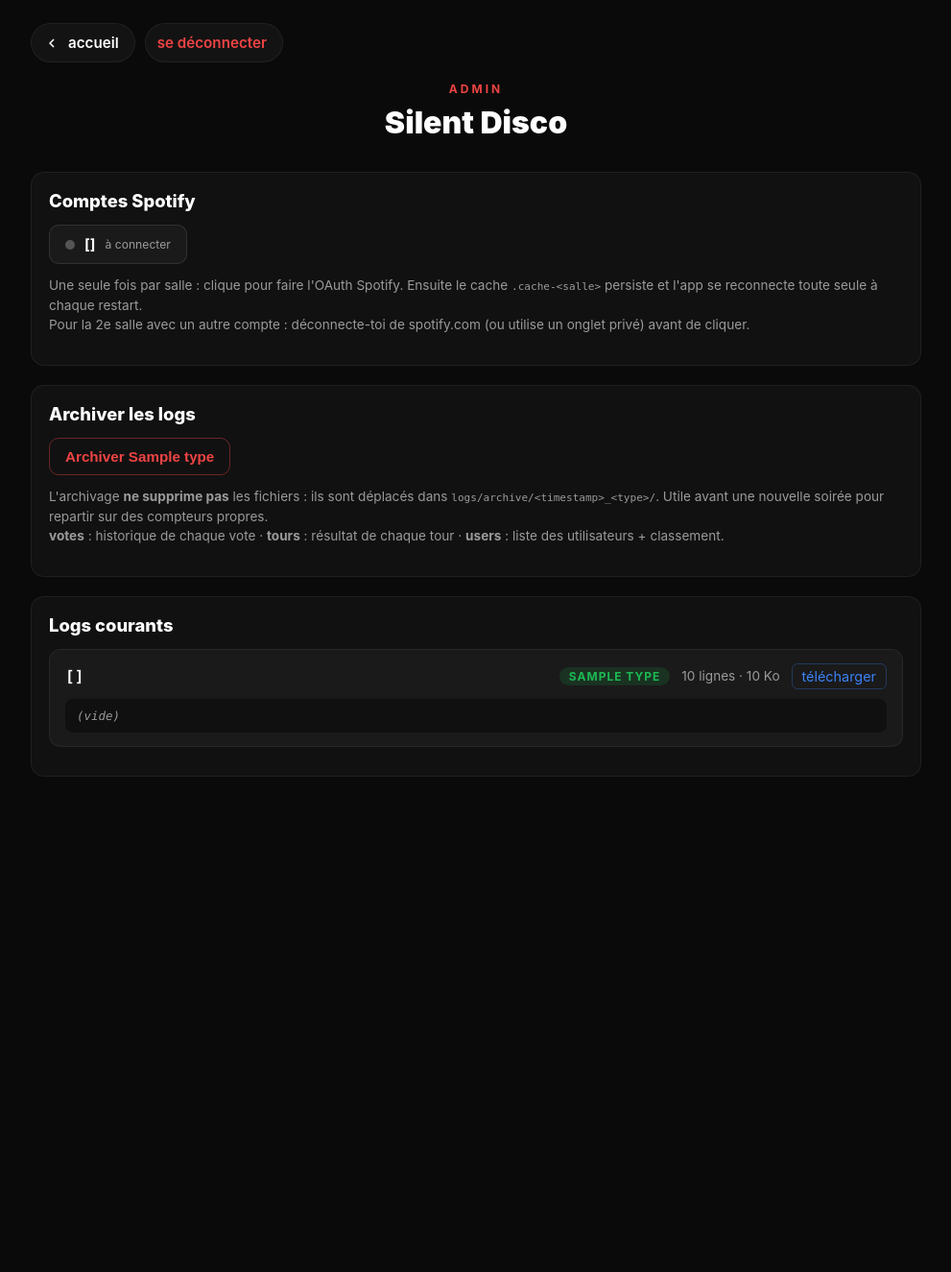
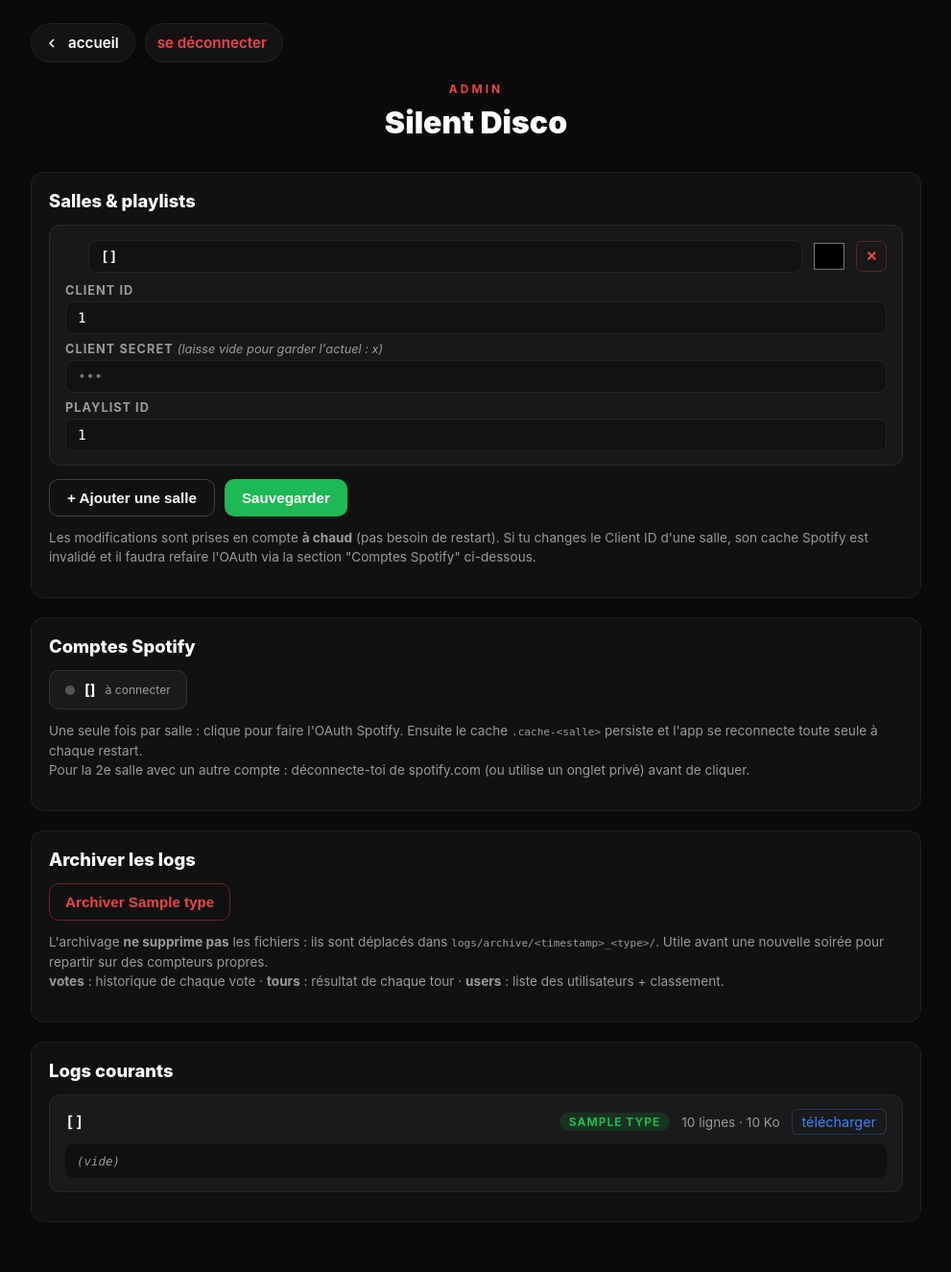
Before and after one commit to MacFly99/silent-disco, a Flask app: template templates/admin.html in a window 1280 px wide. Shown: the whole page at 96% size, without its empty margins (144-1135 px from the left). Before the commit the page ends 809 px from the top, so only its background shows below. Run offline with Flask 3, Linux system fonts and the light colour scheme; the template is opened without the code that fills it: most values are stand-ins (such as "Sample title", 1, 10 or a date in 2020); parts of the project's set-up code (start-up, migrations or seed data) failed here and were passed over.

Commit message:
dynamic room creation

```diff
--- a/app.py
+++ b/app.py
@@ -1,15 +1,13 @@
-"""Silent Disco — entry point : init Flask, salles, threads, câble les routes.
+"""Silent Disco — entry point : init Flask, manager, câble les routes.
 
 Options CLI :
-  --clear       Efface user_stats.json et users.log avant de lancer (fresh start)
+  --clear       Efface user_stats.json et users.log avant de lancer
   --seed        Ajoute ~50 users fake avec votes aléatoires (pour tester /stats)
-  --seed-clear  --clear + --seed (fresh start + fakes)
+  --seed-clear  --clear + --seed
 """
 
 import os
 import sys
-import time
-from threading import Thread
 
 from dotenv import load_dotenv
 from flask import Flask
@@ -17,62 +15,23 @@ from flask_socketio import SocketIO
 
 from routes_admin import register_admin_routes
 from routes_public import register_public_routes
-from salle import Salle
+from salle_manager import SalleManager
 from sockets import register_sockets
-from spotify_sync import demarrer_surveillance_salle
 
 load_dotenv()
 
-# --- Flask / SocketIO ---
 app = Flask(__name__)
-app.config['SECRET_KEY'] = 'musique2024'
+app.config['SECRET_KEY'] = os.environ.get('SECRET_KEY', 'musique2024')
 socketio = SocketIO(app)
 
-# --- Salles ---
-# Une salle = une playlist + un compte Spotify (cache séparé).
-SALLES_CONFIG = [
-    ('pop', '#3b82f6'),
-    ('nostalgie', '#1DB954'),
-]
-
-salles = {}
-for nom, couleur in SALLES_CONFIG:
-    prefixe = f'SPOTIFY_{nom.upper()}'
-    if all(os.environ.get(f'{prefixe}_{k}') for k in ('CLIENT_ID', 'CLIENT_SECRET', 'PLAYLIST_ID')):
-        salles[nom] = Salle(nom, couleur=couleur)
-
-if not salles:
-    raise RuntimeError(
-        "Aucune salle configurée. Définis dans .env :\n"
-        "  SPOTIFY_POP_CLIENT_ID, SPOTIFY_POP_CLIENT_SECRET, SPOTIFY_POP_PLAYLIST_ID\n"
-        "et/ou équivalents pour NOSTALGIE."
-    )
+# --- Manager qui orchestre les salles (config/salles.json) ---
+manager = SalleManager(socketio)
+manager.charger_depuis_config()
 
 # --- Wire-up ---
-register_public_routes(app, socketio, salles)
-register_admin_routes(app, salles)
-register_sockets(socketio, salles)
-
-
-# --- Démarrage en arrière-plan : chaque salle a sa propre thread ---
-
-def demarrer():
-    time.sleep(1)
-    for salle in salles.values():
-        if salle.est_authentifie():
-            try:
-                salle.initialiser_pool()
-                salle.nouveau_tirage()
-            except Exception as e:
-                print(f"[{salle.nom}] init pool impossible : {e}")
-        Thread(
-            target=demarrer_surveillance_salle,
-            args=(salle, socketio),
-            daemon=True,
-        ).start()
-
-
-Thread(target=demarrer, daemon=True).start()
+register_public_routes(app, socketio, manager)
+register_admin_routes(app, manager)
+register_sockets(socketio, manager)
 
 
 if __name__ == '__main__':
@@ -90,7 +49,7 @@ if __name__ == '__main__':
 
     if do_seed:
         from seed_fake_data import seed
-        seed(clear_first=False)  # le clear a déjà été fait au-dessus si demandé
+        seed(clear_first=False)
 
     port = int(os.environ.get('PORT', 5001))
     socketio.run(app, host='0.0.0.0', port=port, debug=True,
--- a/requirements.txt
+++ b/requirements.txt
@@ -2,3 +2,7 @@ flask
 flask-socketio
 spotipy
 python-dotenv
+
+# Pour déploiement en prod (optionnel)
+gunicorn
+eventlet
--- a/static/css/admin.css
+++ b/static/css/admin.css
@@ -113,6 +113,122 @@ body {
     text-transform: none;
 }
 .btn-spotify:active { transform: scale(0.97); }
+
+/* --- Édition des salles --- */
+#salles-editor {
+    display: flex;
+    flex-direction: column;
+    gap: 14px;
+}
+.salle-edit {
+    background: rgba(255, 255, 255, 0.03);
+    border: 1px solid rgba(255, 255, 255, 0.08);
+    border-radius: 12px;
+    padding: 14px 16px;
+}
+.salle-edit-header {
+    display: flex;
+    align-items: center;
+    gap: 10px;
+    margin-bottom: 10px;
+}
+.pastille-couleur {
+    width: 14px;
+    height: 14px;
+    border-radius: 50%;
+    flex-shrink: 0;
+}
+.salle-edit .champ-nom {
+    flex: 1;
+    background: transparent;
+    border: none;
+    color: #fff;
+    font-size: 1.1em;
+    font-weight: 700;
+    text-transform: capitalize;
+    outline: none;
+}
+.salle-edit .champ-nom:not([readonly]) {
+    background: rgba(255, 255, 255, 0.06);
+    padding: 6px 10px;
+    border-radius: 6px;
+}
+.salle-edit .champ-couleur {
+    width: 36px;
+    height: 36px;
+    border: none;
+    background: transparent;
+    cursor: pointer;
+    padding: 0;
+}
+.salle-edit .btn-supprimer {
+    background: transparent;
+    color: #ef4444;
+    border: 1px solid rgba(239, 68, 68, 0.3);
+    width: 32px;
+    height: 32px;
+    border-radius: 6px;
+    cursor: pointer;
+    font-size: 0.9em;
+    font-weight: 700;
+}
+.salle-edit .btn-supprimer:hover { background: rgba(239, 68, 68, 0.1); }
+.salle-edit label {
+    display: block;
+    font-size: 0.8em;
+    color: var(--text-muted);
+    margin: 8px 0 4px 0;
+    text-transform: uppercase;
+    letter-spacing: 1px;
+    font-weight: 700;
+}
+.salle-edit label .hint {
+    text-transform: none;
+    letter-spacing: 0;
+    font-weight: 400;
+    font-style: italic;
+}
+.salle-edit input[type="text"],
+.salle-edit input[type="password"] {
+    width: 100%;
+    background: rgba(0, 0, 0, 0.25);
+    border: 1px solid rgba(255, 255, 255, 0.08);
+    color: #fff;
+    padding: 8px 12px;
+    border-radius: 8px;
+    font-family: ui-monospace, SFMono-Regular, Menlo, monospace;
+    font-size: 0.9em;
+    outline: none;
+    box-sizing: border-box;
+}
+.salle-edit input:focus { border-color: var(--accent); }
+
+.salles-actions {
+    display: flex;
+    gap: 10px;
+    margin-top: 14px;
+    flex-wrap: wrap;
+}
+.btn-primaire, .btn-secondaire {
+    padding: 10px 18px;
+    border-radius: 10px;
+    font-weight: 700;
+    cursor: pointer;
+    font-size: 0.95em;
+}
+.btn-primaire {
+    background: #1DB954;
+    color: #fff;
+    border: none;
+}
+.btn-primaire:hover { filter: brightness(1.1); }
+.btn-primaire:disabled { background: #333; color: #777; cursor: not-allowed; }
+.btn-secondaire {
+    background: transparent;
+    color: #fff;
+    border: 1px solid rgba(255, 255, 255, 0.2);
+}
+.btn-secondaire:hover { background: rgba(255, 255, 255, 0.05); }
 
 .note {
     color: var(--text-muted);
--- a/static/js/admin.js
+++ b/static/js/admin.js
@@ -1,4 +1,86 @@
 (function() {
+    // --- Édition des salles ---
+    const editor = document.getElementById('salles-editor');
+    const btnAjouter = document.getElementById('btn-ajouter-salle');
+    const btnSauver = document.getElementById('btn-sauver-salles');
+
+    function creerCarte(nom = '', couleur = '#1DB954', clientId = '', playlistId = '') {
+        const div = document.createElement('div');
+        div.className = 'salle-edit';
+        div.dataset.nom = nom;
+        div.innerHTML = `
+            <div class="salle-edit-header">
+                <span class="pastille-couleur" style="background: ${couleur}"></span>
+                <input class="champ-nom" type="text" value="${escapeHtml(nom)}" placeholder="ex: pop">
+                <input class="champ-couleur" type="color" value="${couleur}">
+                <button class="btn-supprimer" type="button" aria-label="Supprimer">✕</button>
+            </div>
+            <label>Client ID</label>
+            <input class="champ-client-id" type="text" value="${escapeHtml(clientId)}">
+            <label>Client Secret</label>
+            <input class="champ-client-secret" type="password" value="" placeholder="">
+            <label>Playlist ID</label>
+            <input class="champ-playlist-id" type="text" value="${escapeHtml(playlistId)}">
+        `;
+        brancher(div);
+        return div;
+    }
+
+    function escapeHtml(s) {
+        return String(s).replace(/[&<>"']/g, c => ({
+            '&': '&amp;', '<': '&lt;', '>': '&gt;', '"': '&quot;', "'": '&#39;'
+        }[c]));
+    }
+
+    function brancher(carte) {
+        const pastille = carte.querySelector('.pastille-couleur');
+        const couleurInput = carte.querySelector('.champ-couleur');
+        couleurInput.addEventListener('input', () => {
+            pastille.style.background = couleurInput.value;
+        });
+        carte.querySelector('.btn-supprimer').addEventListener('click', () => {
+            if (confirm('Supprimer cette salle ?')) carte.remove();
+        });
+    }
+
+    // Brancher les cartes rendues côté serveur
+    editor.querySelectorAll('.salle-edit').forEach(brancher);
+
+    btnAjouter.addEventListener('click', () => {
+        const carte = creerCarte();
+        editor.appendChild(carte);
+        carte.querySelector('.champ-nom').focus();
+    });
+
+    btnSauver.addEventListener('click', async () => {
+        const payload = [];
+        for (const carte of editor.querySelectorAll('.salle-edit')) {
+            payload.push({
+                nom: carte.querySelector('.champ-nom').value.trim().toLowerCase(),
+                couleur: carte.querySelector('.champ-couleur').value,
+                client_id: carte.querySelector('.champ-client-id').value.trim(),
+                client_secret: carte.querySelector('.champ-client-secret').value.trim(),
+                playlist_id: carte.querySelector('.champ-playlist-id').value.trim(),
+            });
+        }
+        btnSauver.disabled = true;
+        try {
+            const res = await fetch('/admin/salles', {
+                method: 'POST',
+                headers: {'Content-Type': 'application/json'},
+                body: JSON.stringify(payload),
+            });
+            const data = await res.json();
+            if (!res.ok) throw new Error(data.error || 'erreur inconnue');
+            afficherFlash('Salles sauvegardées');
+            setTimeout(() => window.location.reload(), 600);
+        } catch (e) {
+            alert('Erreur : ' + e.message);
+            btnSauver.disabled = false;
+        }
+    });
+
+    // --- Archivage (existant) ---
     const backdrop = document.getElementById('modal-backdrop');
     const modalType = document.getElementById('modal-type');
     const modalInput = document.getElementById('modal-input');
--- a/templates/admin.html
+++ b/templates/admin.html
@@ -25,6 +25,38 @@
     <div class="admin-header">
         <div class="label">Admin</div>
         <h1>Silent Disco</h1>
+    </div>
+
+    <!-- --- Config salles (credentials Spotify, playlists) --- -->
+    <div class="section">
+        <h2>Salles & playlists</h2>
+        <div id="salles-editor">
+            {% for s in salles_config %}
+            <div class="salle-edit" data-nom="{{ s.nom }}">
+                <div class="salle-edit-header">
+                    <span class="pastille-couleur" style="background: {{ s.couleur }}"></span>
+                    <input class="champ-nom" type="text" value="{{ s.nom }}" placeholder="nom" readonly>
+                    <input class="champ-couleur" type="color" value="{{ s.couleur }}">
+                    <button class="btn-supprimer" type="button" aria-label="Supprimer">✕</button>
+                </div>
+                <label>Client ID</label>
+                <input class="champ-client-id" type="text" value="{{ s.client_id }}">
+                <label>Client Secret <span class="hint">(laisse vide pour garder l'actuel : {{ s.client_secret_masque or 'aucun' }})</span></label>
+                <input class="champ-client-secret" type="password" value="" placeholder="•••">
+                <label>Playlist ID</label>
+                <input class="champ-playlist-id" type="text" value="{{ s.playlist_id }}">
+            </div>
+            {% endfor %}
+        </div>
+        <div class="salles-actions">
+            <button id="btn-ajouter-salle" class="btn-secondaire" type="button">+ Ajouter une salle</button>
+            <button id="btn-sauver-salles" class="btn-primaire" type="button">Sauvegarder</button>
+        </div>
+        <p class="note">
+            Les modifications sont prises en compte <strong>à chaud</strong> (pas besoin de restart).
+            Si tu changes le Client ID d'une salle, son cache Spotify est invalidé et
+            il faudra refaire l'OAuth via la section "Comptes Spotify" ci-dessous.
+        </p>
     </div>
 
     <!-- --- Comptes Spotify --- -->
```
Also changed, not shown: config_salles.py (added, +79 -0 lines), gunicorn_conf.py (added, +21 -0 lines), routes_admin.py (+72 -3 lines), routes_public.py (+7 -7 lines), salle.py (+29 -12 lines), salle_manager.py (added, +97 -0 lines), sockets.py (+4 -4 lines), spotify_sync.py (+6 -6 lines), README.md, 2 other files.
